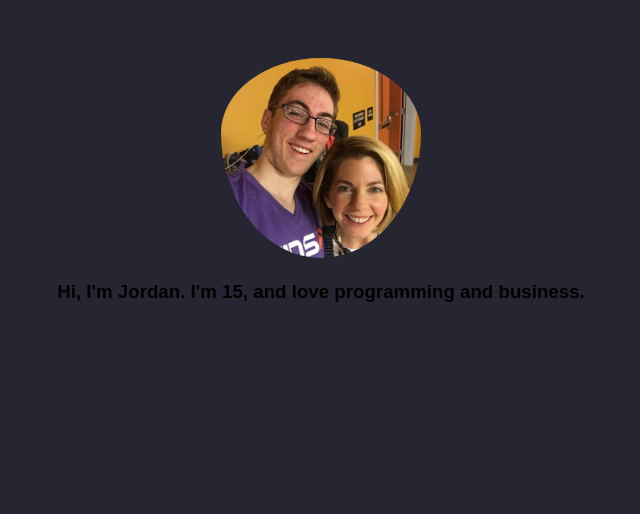
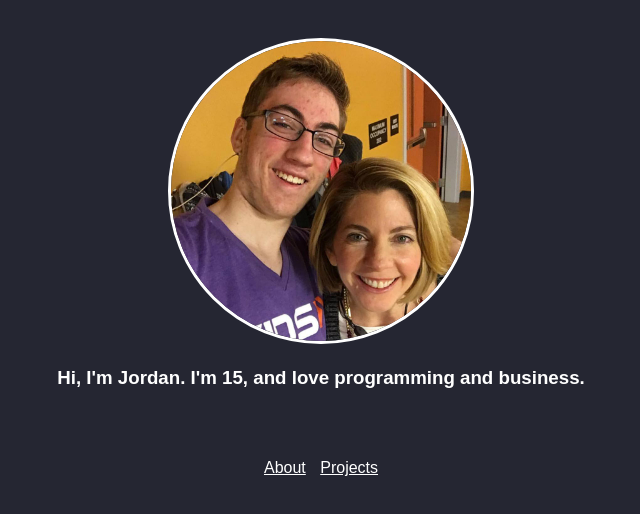
Before and after one commit to JordanOsterberg/jordanosterberg.github.io, a plain HTML site: page index.html in a window 1280 px wide. Shown: the whole page, without its empty margins (319-959 px from the left). Drawn offline with Linux system fonts and the light colour scheme.

Commit message:
Did more things.

```diff
--- a/css/general.css
+++ b/css/general.css
@@ -1,11 +1,21 @@
 html {
     font-family: Arial, serif;
     background-color: #252632;
+    color: #ffffff;
 }
 
 #main-image {
-    padding-top: 50px;
-    height: 200px;
-    width: auto;
+    margin-top: 30px;
+    height: 300px;
     border-radius: 50%;
+    border: 3px white solid;
 }
+
+a {
+    color: white;
+    text-decoration: underline;
+}
+
+a + a {
+    margin-left: 10px;
+}
--- a/index.html
+++ b/index.html
@@ -8,6 +8,9 @@
     <div align="center">
         <img id="main-image" src="static/image/main.jpg">
         <h3>Hi, I'm Jordan. I'm <span id="age">15</span>, and love programming and business.</h3>
+        <br>
+        <br>
+        <p><a class="mainhover" href="about.html">About</a> <a class="mainhover" href="projects.html">Projects</a></p>
     </div>
   </body>
 </html>
```
Also changed, not shown: about.html (added, +13 -0 lines), projects.html (added, +13 -0 lines).
